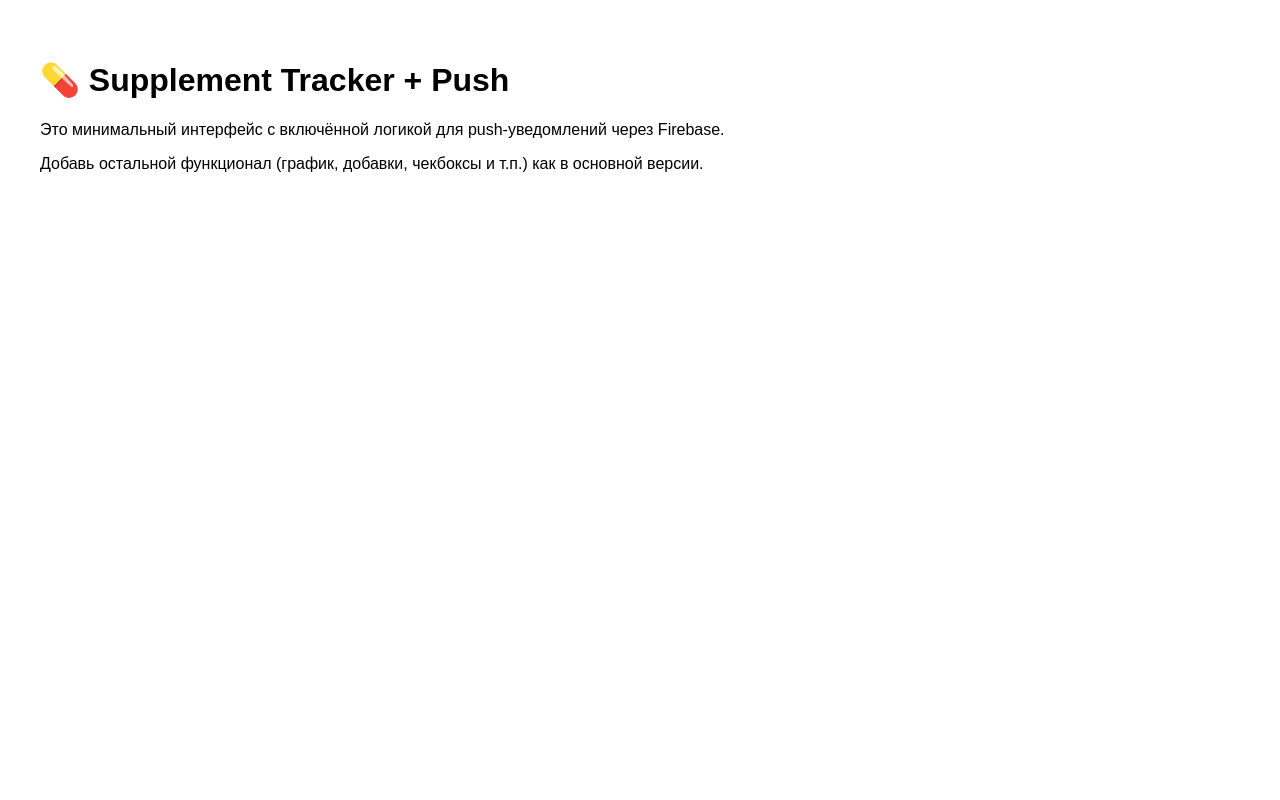
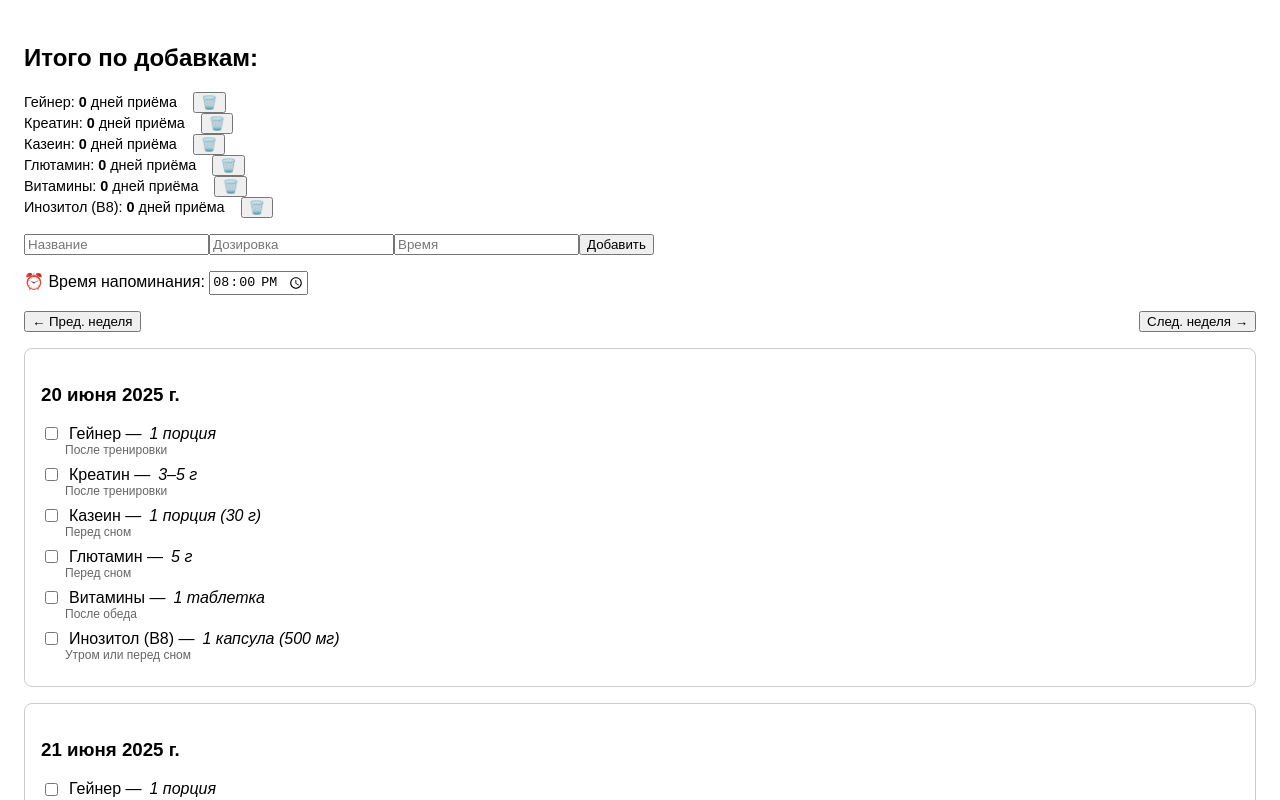
Before and after one commit to amrkhn23/plan_kapkan, a React (Vite) app: page / in a window 1280 px wide. Shown: the top 800 px of the page. Built offline with nearby package versions, Linux system fonts and the light colour scheme; no server answers.

Commit message:
Update App.jsx

```diff
--- a/App.jsx
+++ b/App.jsx
@@ -1,46 +1,187 @@
-import React, { useEffect } from 'react';
+import React, { useEffect, useState } from 'react';
 import { messaging } from './firebase';
 import { getToken } from 'firebase/messaging';
 
+const STORAGE_SUPPLEMENTS = 'supplements';
+const STORAGE_CHECKS = 'supplement-checks';
+const STORAGE_NOTIFY_TIME = 'supplement-notify-time';
 const VAPID_KEY = 'BAOFF_ArOZ3FNQauZBkptJ57Un93nWPMHoXKGzusYHK3cOUp8fzsCk2o0-hvs8EZ9kqBKObelBRTTwFV4DnFPDo';
+const today = new Date();
 
 export default function App() {
+  const [supplements, setSupplements] = useState([]);
+  const [checked, setChecked] = useState({});
+  const [notifyTime, setNotifyTime] = useState('20:00');
+  const [weekOffset, setWeekOffset] = useState(0);
+
   useEffect(() => {
-    // Запрос разрешения на уведомления
+    const savedSupplements = localStorage.getItem(STORAGE_SUPPLEMENTS);
+    if (savedSupplements) {
+      setSupplements(JSON.parse(savedSupplements));
+    } else {
+      const defaultSupplements = [
+        { name: 'Гейнер', daily: true, dose: '1 порция', timing: 'После тренировки' },
+        { name: 'Креатин', daily: true, dose: '3–5 г', cycle: [60, 30], timing: 'После тренировки' },
+        { name: 'Казеин', daily: true, dose: '1 порция (30 г)', timing: 'Перед сном' },
+        { name: 'Глютамин', daily: true, dose: '5 г', timing: 'Перед сном' },
+        { name: 'Витамины', daily: true, dose: '1 таблетка', cycle: [60, 30], timing: 'После обеда' },
+        { name: 'Инозитол (B8)', daily: true, dose: '1 капсула (500 мг)', cycle: [30, 14], timing: 'Утром или перед сном' }
+      ];
+      setSupplements(defaultSupplements);
+      localStorage.setItem(STORAGE_SUPPLEMENTS, JSON.stringify(defaultSupplements));
+    }
+
+    const savedChecks = localStorage.getItem(STORAGE_CHECKS);
+    if (savedChecks) setChecked(JSON.parse(savedChecks));
+
+    const savedTime = localStorage.getItem(STORAGE_NOTIFY_TIME);
+    if (savedTime) setNotifyTime(savedTime);
+  }, []);
+
+  useEffect(() => {
+    localStorage.setItem(STORAGE_CHECKS, JSON.stringify(checked));
+  }, [checked]);
+
+  useEffect(() => {
+    localStorage.setItem(STORAGE_NOTIFY_TIME, notifyTime);
+  }, [notifyTime]);
+
+  useEffect(() => {
     if (Notification.permission !== 'granted') {
-      Notification.requestPermission().then(permission => {
-        if (permission === 'granted') {
-          console.log('✅ Notification permission granted');
-          subscribeToPush();
-        } else {
-          console.warn('❌ Notification permission denied');
+      Notification.requestPermission();
+    }
+
+    getToken(messaging, { vapidKey: VAPID_KEY }).then(token => {
+      if (token) console.log('Push Token:', token);
+      else console.warn('Push token not available');
+    });
+
+    const [hours, minutes] = notifyTime.split(':').map(Number);
+    const now = new Date();
+    const target = new Date(now.getFullYear(), now.getMonth(), now.getDate(), hours, minutes, 0);
+    const delay = target - now;
+
+    const timer = setTimeout(() => {
+      const todayKey = new Date().toISOString().split('T')[0];
+      const missed = supplements.filter(s => !checked[`${todayKey}-${s.name}`]);
+      missed.forEach(s => {
+        if (Notification.permission === 'granted') {
+          new Notification('💊 Напоминание', {
+            body: `${s.name}: ${s.dose} (${s.timing})`,
+            icon: '/icon.png'
+          });
         }
       });
-    } else {
-      subscribeToPush();
-    }
+    }, delay > 0 ? delay : 0);
 
-    function subscribeToPush() {
-      getToken(messaging, { vapidKey: VAPID_KEY })
-        .then(currentToken => {
-          if (currentToken) {
-            console.log('📲 PUSH TOKEN:', currentToken);
-            // Здесь можно отправить токен на сервер
-          } else {
-            console.warn('⚠️ Не удалось получить токен');
-          }
-        })
-        .catch(err => {
-          console.error('Ошибка при получении токена:', err);
-        });
-    }
-  }, []);
+    return () => clearTimeout(timer);
+  }, [checked, supplements, notifyTime]);
+
+  const getVisibleDays = () =>
+    Array.from({ length: 7 }, (_, i) => {
+      const d = new Date(today);
+      d.setDate(today.getDate() + i + weekOffset * 7);
+      return d.toISOString().split('T')[0];
+    });
+
+  const handleToggle = (date, name) => {
+    const key = `${date}-${name}`;
+    setChecked(prev => ({ ...prev, [key]: !prev[key] }));
+  };
+
+  const handleAddSupplement = (e) => {
+    e.preventDefault();
+    const form = e.target;
+    const newSupplement = {
+      name: form.name.value,
+      dose: form.dose.value,
+      timing: form.timing.value,
+      daily: true
+    };
+    const updated = [...supplements, newSupplement];
+    setSupplements(updated);
+    localStorage.setItem(STORAGE_SUPPLEMENTS, JSON.stringify(updated));
+    form.reset();
+  };
+
+  const handleDeleteSupplement = (name) => {
+    const updated = supplements.filter(s => s.name !== name);
+    setSupplements(updated);
+    localStorage.setItem(STORAGE_SUPPLEMENTS, JSON.stringify(updated));
+  };
+
+  const getTotalTaken = (name) =>
+    Object.keys(checked).filter(key => key.endsWith(`-${name}`) && checked[key]).length;
 
   return (
-    <div style={{ fontFamily: 'sans-serif', padding: '2rem' }}>
-      <h1>💊 Supplement Tracker + Push</h1>
-      <p>Это минимальный интерфейс с включённой логикой для push-уведомлений через Firebase.</p>
-      <p>Добавь остальной функционал (график, добавки, чекбоксы и т.п.) как в основной версии.</p>
+    <div style={{ padding: '1rem', fontFamily: 'sans-serif' }}>
+      <h2>Итого по добавкам:</h2>
+      {supplements.map(s => (
+        <div key={s.name} style={{ fontSize: '0.9rem' }}>
+          {s.name}: <strong>{getTotalTaken(s.name)}</strong> дней приёма
+          <button onClick={() => handleDeleteSupplement(s.name)} style={{ marginLeft: '1rem' }}>🗑️</button>
+        </div>
+      ))}
+
+      <form onSubmit={handleAddSupplement} style={{ marginTop: '1rem' }}>
+        <input name="name" placeholder="Название" required />
+        <input name="dose" placeholder="Дозировка" required />
+        <input name="timing" placeholder="Время" required />
+        <button type="submit">Добавить</button>
+      </form>
+
+      <div style={{ margin: '1rem 0' }}>
+        <label>⏰ Время напоминания:</label>{' '}
+        <input
+          type="time"
+          value={notifyTime}
+          onChange={(e) => setNotifyTime(e.target.value)}
+        />
+      </div>
+
+      <div style={{ display: 'flex', justifyContent: 'space-between', margin: '1rem 0' }}>
+        <button onClick={() => setWeekOffset(weekOffset - 1)}>← Пред. неделя</button>
+        <button onClick={() => setWeekOffset(weekOffset + 1)}>След. неделя →</button>
+      </div>
+
+      {getVisibleDays().map(date => (
+        <div key={date} style={{
+          marginBottom: '1rem',
+          padding: '1rem',
+          border: '1px solid #ccc',
+          borderRadius: '8px'
+        }}>
+          <h3>{new Date(date).toLocaleDateString('ru-RU', {
+            day: '2-digit', month: 'long', year: 'numeric'
+          })}</h3>
+          {supplements.map(s => {
+            const startDate = today;
+            const dayIndex = Math.floor((new Date(date) - startDate) / (1000 * 60 * 60 * 24));
+            let visible = true;
+            if (s.cycle) {
+              const [onDays, offDays] = s.cycle;
+              const cycleLength = onDays + offDays;
+              visible = (dayIndex % cycleLength) < onDays;
+            }
+            if (s.interval) {
+              visible = dayIndex % s.interval === 0;
+            }
+            return visible ? (
+              <div key={s.name} style={{ marginBottom: '0.5rem' }}>
+                <label style={{ display: 'flex', alignItems: 'center', gap: '0.5rem' }}>
+                  <input
+                    type="checkbox"
+                    checked={checked[`${date}-${s.name}`] || false}
+                    onChange={() => handleToggle(date, s.name)}
+                  />
+                  {s.name} — <em>{s.dose}</em>
+                </label>
+                <div style={{ fontSize: '0.75rem', color: '#666', marginLeft: '1.5rem' }}>{s.timing}</div>
+              </div>
+            ) : null;
+          })}
+        </div>
+      ))}
     </div>
   );
 }
```
